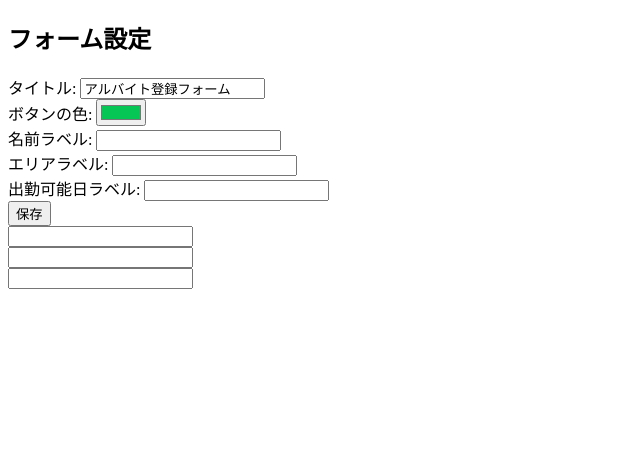
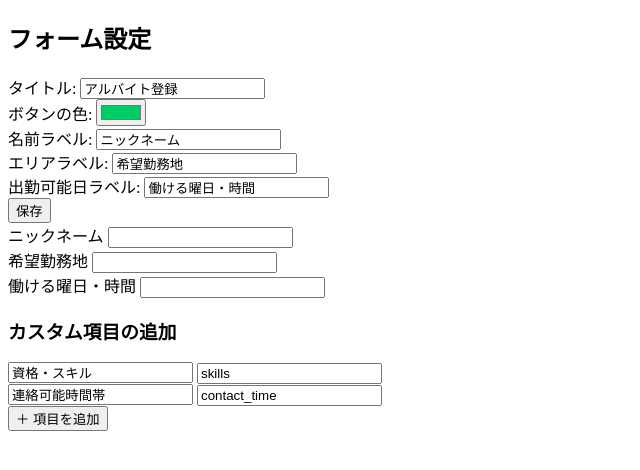
Before and after one commit to KKyyOog/acro_match, a Flask app: page /admin in a window 1280 px wide. Shown: the top 470 px of the page, without its empty margins (0-640 px from the left). Run offline with Flask 3, Linux system fonts and the light colour scheme.

Commit message:
管理者ページにフォーム文言を変更可能にする機能を追加

```diff
--- a/app.py
+++ b/app.py
@@ -20,18 +20,33 @@ def save_settings(data):
 @app.route('/admin', methods=['GET', 'POST'])
 def admin():
     if request.method == 'POST':
+        # 基本設定の取得
         new_settings = {
             "title": request.form.get("title"),
             "button_color": request.form.get("button_color"),
             "form_label_name": request.form.get("form_label_name"),
             "form_label_area": request.form.get("form_label_area"),
-            "form_label_available": request.form.get("form_label_available")
+            "form_label_available": request.form.get("form_label_available"),
+            "custom_fields": []
         }
+
+        # カスタム項目の数を取得してループ
+        custom_count = int(request.form.get("custom_count", 0))
+        for i in range(1, custom_count + 1):
+            label = request.form.get(f"custom_label_{i}")
+            name = request.form.get(f"custom_name_{i}")
+            if label and name:
+                new_settings["custom_fields"].append({
+                    "label": label,
+                    "name": name
+                })
+
         save_settings(new_settings)
         return redirect('/admin')
 
     current_settings = load_settings()
     return render_template('admin.html', settings=current_settings)
+
 
 
 # ------------------------ Google Sheets ------------------------
--- a/settings.json
+++ b/settings.json
@@ -1,4 +1,17 @@
 {
-  "title": "アルバイト登録フォーム",
-  "button_color": "#06c755"
+  "title": "アルバイト登録",
+  "button_color": "#00cc66",
+  "form_label_name": "ニックネーム",
+  "form_label_area": "希望勤務地",
+  "form_label_available": "働ける曜日・時間",
+  "custom_fields": [
+    {
+      "label": "資格・スキル",
+      "name": "skills"
+    },
+    {
+      "label": "連絡可能時間帯",
+      "name": "contact_time"
+    }
+  ]
 }
--- a/templates/admin.html
+++ b/templates/admin.html
@@ -32,6 +32,33 @@
 
 <label>{{ settings.form_label_available }}</label>
 <input type="text" name="available"><br>
+<h3>カスタム項目の追加</h3>
+<div id="custom-fields">
+  {% for field in settings.custom_fields %}
+    <div>
+      <input type="text" name="custom_label_{{ loop.index }}" value="{{ field.label }}" placeholder="ラベル">
+      <input type="text" name="custom_name_{{ loop.index }}" value="{{ field.name }}" placeholder="name属性">
+    </div>
+  {% endfor %}
+</div>
+<button type="button" onclick="addField()">＋ 項目を追加</button>
+
+<input type="hidden" name="custom_count" id="custom_count" value="{{ settings.custom_fields | length }}">
+
+<script>
+  let customCount = {{ settings.custom_fields | length }};
+  function addField() {
+    customCount++;
+    const div = document.createElement("div");
+    div.innerHTML = `
+      <input type="text" name="custom_label_${customCount}" placeholder="ラベル">
+      <input type="text" name="custom_name_${customCount}" placeholder="name属性">
+    `;
+    document.getElementById("custom-fields").appendChild(div);
+    document.getElementById("custom_count").value = customCount;
+  }
+</script>
+
 
 </body>
 </html>
--- a/templates/form_alb.html
+++ b/templates/form_alb.html
@@ -85,6 +85,9 @@
     <label for="available">{{ settings.form_label_available | default("稼働可能日・時間") }}</label>
     <input type="text" name="available" id="available" required>
 
+    <label for="{{ field.name }}">{{ field.label }}</label>
+    <input type="text" name="{{ field.name }}" id="{{ field.name }}">
+
     <button type="submit">送信</button>
   </form>
 </body>
```
